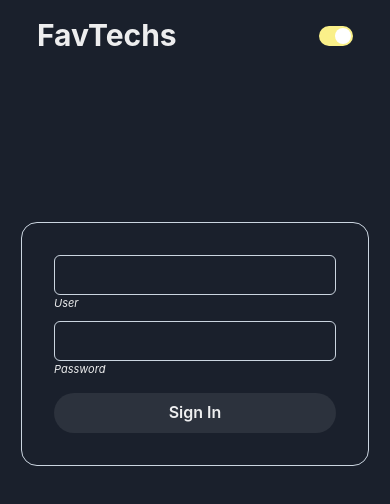
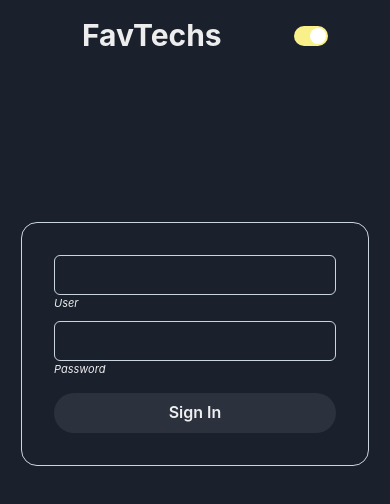
Before and after one commit to luis-moguea/languages-dnd, a React (Vite) app: page / in a window 390 px wide. Shown: the top 504 px of the page. Built offline with nearby package versions, Linux system fonts and the light colour scheme.

Commit message:
Media query updates

```diff
--- a/src/components/Home/Home.tsx
+++ b/src/components/Home/Home.tsx
@@ -1,17 +1,40 @@
 import ImagesDnd from "../Dnd/ImagesDnd";
 import { Flex, Heading, Text } from "@chakra-ui/react";
 import LangsComponent from "../LangsComponent";
+import { useMediaQuery } from "@chakra-ui/react";
 
 const Home = () => {
+  const [isHigherThan480] = useMediaQuery("(min-width: 480px)");
+
+  const styleHeading = isHigherThan480
+    ? { padding: "1em", as: "h2" }
+    : {
+        size: "md",
+        fontSize: "24px",
+        width: "100%",
+        padding: "1.3em",
+        paddingTop: "0",
+      };
+
+  const textStyle = isHigherThan480
+    ? { fontSize: "14px", mt: "10px", padding: "1em" }
+    : { fontSize: "16px", padding: "2em" };
+
   return (
     <>
       <Flex flexDirection="column" justifyContent="center" alignItems="center">
-        <Heading padding="1em" as="h2" size="lg">
+        <Heading
+          textAlign={isHigherThan480 ? undefined : "center"}
+          style={styleHeading}
+        >
           Draggable Languages & Tools Logos
         </Heading>
         <ImagesDnd />
 
-        <Text fontSize="14px" mt="10px" padding="1em">
+        <Text
+          textAlign={isHigherThan480 ? undefined : "center"}
+          style={textStyle}
+        >
           Click the buttons below to learn more about those specific programming
           languages!
         </Text>
--- a/src/components/Home/NavBar.tsx
+++ b/src/components/Home/NavBar.tsx
@@ -1,12 +1,16 @@
 import { HStack, Heading } from "@chakra-ui/react";
 import SwitchButton from "./SwitchButton";
+import { useMediaQuery } from "@chakra-ui/react";
 
 const NavBar = () => {
+  const [isHigherThan480] = useMediaQuery("(min-width: 480px)");
+
   return (
     <HStack
-      mb="0"
+      ml={isHigherThan480 ? "" : "45px"}
+      mb={isHigherThan480 ? "0" : "10px"}
       pb="0"
-      width="100%"
+      width={isHigherThan480 ? "100%" : "80%"}
       padding="1em"
       justifyContent="space-between"
     >
--- a/src/components/LangsComponent.tsx
+++ b/src/components/LangsComponent.tsx
@@ -1,27 +1,32 @@
-import { HStack, Text } from "@chakra-ui/react";
+import { Flex, Text } from "@chakra-ui/react";
 import { Link } from "react-router-dom";
+import { useMediaQuery } from "@chakra-ui/react";
 
 const myLanguages = ["javascript", "react", "typescript", "html", "css"];
 
 const LangsComponent = () => {
+  const [isHigherThan480] = useMediaQuery("(min-width: 480px)");
+
   return (
     <>
-      <HStack>
+      <Flex flexDirection={isHigherThan480 ? undefined : "column"}>
         {myLanguages.map((language, index) => (
           <Link to={`/langs/${language}`}>
             <Text
+              textAlign="center"
               textTransform="capitalize"
               rounded="2xl"
               margin="8px"
               padding="0.6em"
               bgColor="blue.400"
               key={index}
+              _hover={{ bgColor: "blue.600" }}
             >
               {language}
             </Text>
           </Link>
         ))}
-      </HStack>
+      </Flex>
     </>
   );
 };
```
